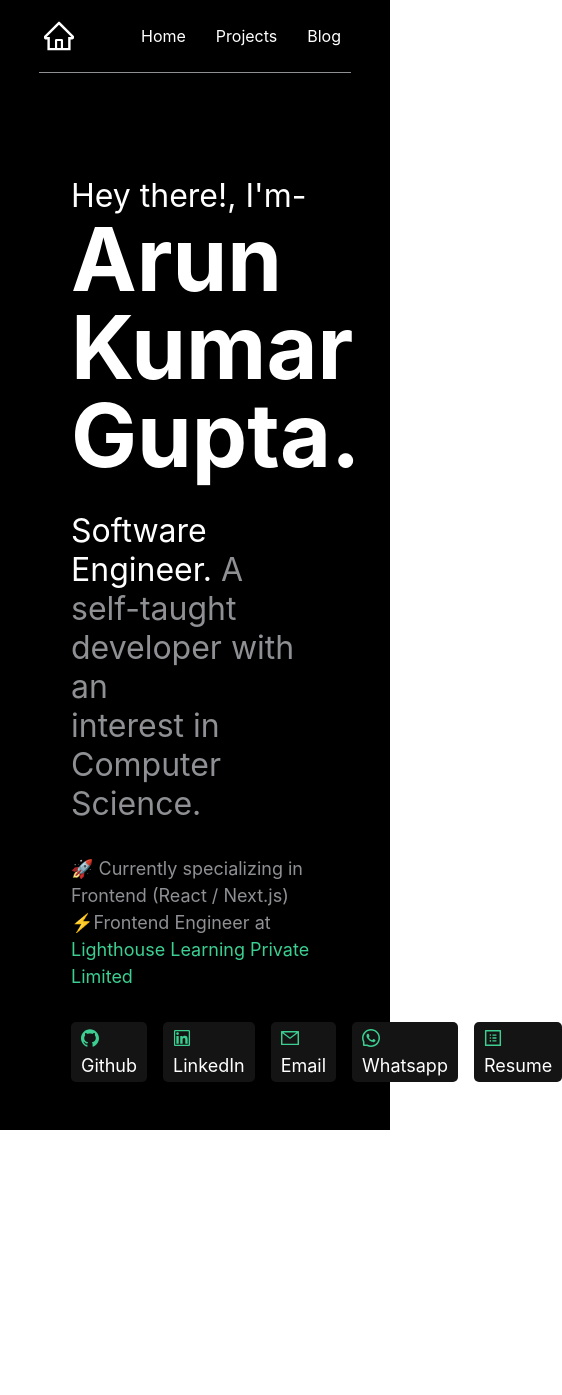
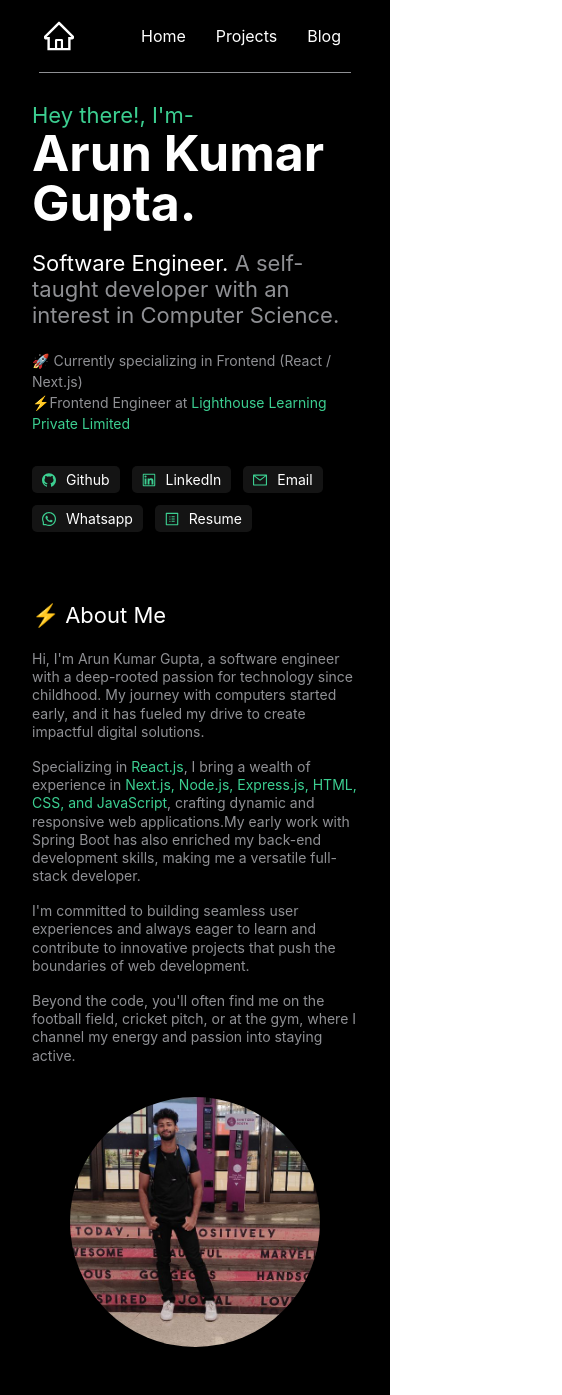
Before and after one commit to arungupta3810/My_Portfolio, a React (Create React App) app: page / in a window 390 px wide. Shown: the whole page, 562 px wide, since content can reach past the window. Before the commit the page ends 1130 px from the top, so only its background shows below. Built offline with nearby package versions, Linux system fonts and the light colour scheme.

Commit message:
created a proper layout, mobile responsive , about added

```diff
--- a/package.json
+++ b/package.json
@@ -7,6 +7,7 @@
         "@testing-library/jest-dom": "^5.17.0",
         "@testing-library/react": "^13.4.0",
         "@testing-library/user-event": "^13.5.0",
+        "antd": "^5.21.0",
         "react": "^18.3.1",
         "react-dom": "^18.3.1",
         "react-router-dom": "^6.26.2",
--- a/src/App.jsx
+++ b/src/App.jsx
@@ -3,20 +3,20 @@ import { BrowserRouter, Route, Routes } from 'react-router-dom';
 import { route } from './routing';
 import { themeDecider } from './Components/CommonHelper';
 import Header from './Components/Header';
+import Layout from './Layout';
 
 function App() {
   return (
     <div className={`App ${themeDecider()}`}>
-      <div className={`container ${themeDecider()}`}>
-      <Header />
         <BrowserRouter>
           <Routes>
+            <Route path="/" element={<Layout />} >
             {route?.map((route) =>
               <Route key={route?.id} element={route?.component} path={route?.path} />
             )}
+            </Route>
           </Routes>
         </BrowserRouter>
-      </div>
     </div>
   );
 }
--- a/src/App.scss
+++ b/src/App.scss
@@ -5,8 +5,11 @@
     --dark-theme-gray: #8F9094;
 
     --font-size-heading: 88px;
+    --font-size-heading-mob: 50px;
     --font-size-paragraph: 32px;
+    --font-size-paragraph-mob: 22px;
     --font-size-span: 18px;
+    --font-size-span-mob: 14px;
 }
 
 .dark {
@@ -15,9 +18,29 @@
 }
 
 .App {
-    width: 100%;
-    .container {
-        width: 80%;
-        margin: auto;
+    padding: 0 10rem;
+    @media screen and (max-width:767px) {
+    padding: 0 2rem;
     }
 }
+
+p{
+    font-size: var(--font-size-paragraph);
+    @media screen and (max-width:767px) {
+        font-size: var(--font-size-paragraph-mob);
+    }
+}
+
+span{
+    font-size: var(--font-size-span);
+    @media screen and (max-width:767px) {
+        font-size: var(--font-size-span-mob);
+    }
+}
+
+.ant-row,.ant-col{
+    padding-left: 0!important;
+    padding-right: 0!important;
+    margin-left: 0!important;
+    margin-right: 0!important;
+}
--- /dev/null
+++ b/src/Components/About/index.jsx
@@ -0,0 +1,26 @@
+import React from 'react'
+import './style.scss'
+import MyPic from '../../Assets/Images/pic.jpeg'
+import { Row, Col } from 'antd'
+
+const About = () => {
+  return (
+    <Row gutter={24} className='about'>
+      <Col md={14} xs={24} className="left">
+        <p>⚡ About Me</p>
+        <span>Hi, I'm Arun Kumar Gupta, a software engineer with a deep-rooted passion for technology since childhood. My journey with computers started early, and it has fueled my drive to create impactful digital solutions.</span><br /><br />
+        <span>Specializing in <span>React.js</span>, I bring a wealth of experience in <span> Next.js, Node.js, Express.js, HTML, CSS, and JavaScript</span>,
+          crafting dynamic and responsive web applications.My early work with Spring Boot has also enriched my back-end development skills,
+          making me a versatile full-stack developer.</span><br /><br />
+        <span>I'm committed to building seamless user experiences and always eager to learn and contribute to innovative projects that
+          push the boundaries of web development.</span><br /><br />
+        <span>Beyond the code, you'll often find me on the football field, cricket pitch, or at the gym, where I channel my energy and passion into staying active.</span>
+      </Col>
+      <Col md={10} xs={24} className="right">
+        <img src={MyPic} alt="my picture" />
+      </Col>
+    </Row>
+  )
+}
+
+export default About
--- /dev/null
+++ b/src/Components/About/style.scss
@@ -0,0 +1,27 @@
+.about{
+    padding: 3rem 0;
+    place-items: center;
+    .right{
+    display: flex;
+    justify-content: center;
+        img{
+        border-radius: 50%;
+        width: 350px;
+        height: 350px;
+        @media screen and  (max-width: 768px) {
+            margin-top: 2rem;
+            width: 250px;
+            height: 250px;
+        }
+        }
+    }
+    .left{
+        span{
+            line-height: 1.3;
+            color: var(--dark-theme-gray);
+            span{
+                color: var(--dark-theme-green);
+            }
+        }
+    }
+}
--- a/src/Components/Details/index.jsx
+++ b/src/Components/Details/index.jsx
@@ -5,6 +5,7 @@ import { themeDecider } from '../CommonHelper';
 import ResumeFile from '../../Assets/Resume/Arun_Kumar_Gupta.pdf'
 
 const Details = () => {
+
     const contactMedia = [
         {
             id: 1,
@@ -37,6 +38,7 @@ const Details = () => {
             icon: <ProfileOutlined />
         },
     ]
+
     return (
         <div className='details'>
             <p className={`heading ${themeDecider()}`}>Hey there!, I'm-</p>
@@ -48,7 +50,7 @@ const Details = () => {
             <span>⚡Frontend Engineer at <span onClick={()=>window.open("https://www.lighthouse-learning.com/")}>Lighthouse Learning Private Limited</span></span>
             <div className='contact-details'>
                 {contactMedia?.map((media) =>
-                    <a href={media?.url} target='_blank'><div className={`contact-media ${themeDecider()}`}>
+                    <a key={media?.id} href={media?.url} target='_blank'><div className={`contact-media ${themeDecider()}`}>
                         <span>{media?.icon}{' '}{media?.name}</span>
                     </div></a>)}
             </div>
--- a/src/Components/Details/style.scss
+++ b/src/Components/Details/style.scss
@@ -1,45 +1,53 @@
 .details {
-    padding: 9rem 2rem 3rem 2rem;
+    padding: 9rem 0 3rem 0;
+    @media screen and (max-width:767px) {
+        padding: 5rem 0 0 0;
+    }
 
     .heading {
-        font-size: var(--font-size-paragraph);
         margin-bottom: 0;
-
-        .dark {
-            color: var(--dark-theme-green);
-        }
+    }
+    .heading.dark {
+        color: var(--dark-theme-green);
     }
 
     h1 {
         line-height: 1;
         margin: 0 0 1rem 0;
         font-size: var(--font-size-heading);
+        @media screen and (max-width: 767px) {
+            font-size: var(--font-size-heading-mob);
+        }
     }
 
     span {
         line-height: 1.5;
-        font-size: var(--font-size-span);
         color: var(--dark-theme-gray);
-
         span {
             color: var(--dark-theme-green);
         }
     }
 
     p {
-        font-size: var(--font-size-paragraph);
-
         span {
             line-height: 1;
             color: var(--dark-theme-gray);
             font-size: var(--font-size-paragraph);
+            @media screen and (max-width:767px) {
+                font-size: var(--font-size-paragraph-mob);
+            }
         }
     }
 
     .contact-details {
+        @media screen and  (max-width:767px) {
+            gap: 0.75rem;
+        }
         display: flex;
         gap: 1rem;
         margin-top: 2rem;
+        width: 100%;
+        flex-wrap: wrap;
         a{
             text-decoration: none;
         .contact-media {
@@ -50,7 +58,8 @@
                 }
             span {
                 color: white;
-
+                gap: 10px;
+                display: flex;
                 svg {
                     fill: var(--dark-theme-green);
                 }
--- a/src/Components/Header/index.jsx
+++ b/src/Components/Header/index.jsx
@@ -7,12 +7,12 @@ const Header = () => {
 
     const getNavLink = () => {
         const links = [
-            { name: "Home", path: "/" },
-            { name: "Projects", path: "/projects" },
-            { name: "Blog", path: "/blog" },
+            { id: 1, name: "Home", path: "/" },
+            { id: 2, name: "Projects", path: "/projects" },
+            { id: 3, name: "Blog", path: "/blog" },
         ]
         return links?.map((link)=>
-            <div className="nav-link" onClick={()=>window.location.href=link?.path}>
+            <div key={link?.id} className="nav-link" onClick={()=>window.location.href=link?.path}>
                 {link?.name}
             </div>
         )
--- a/src/Components/Home/index.jsx
+++ b/src/Components/Home/index.jsx
@@ -1,10 +1,12 @@
 import React from 'react'
 import Details from '../Details'
+import About from '../About'
 
 const Home = () => {
   return (
     <>
       <Details />
+      <About />
     </>
   )
 }
--- /dev/null
+++ b/src/Layout/index.jsx
@@ -0,0 +1,17 @@
+import React from 'react'
+import Header from '../Components/Header'
+import { Outlet } from 'react-router-dom'
+
+const Layout = () => {
+  return (
+    <div>
+        <Header />
+        <main>
+            <Outlet />
+        </main>
+        {/* <Footer /> */}
+    </div>
+  )
+}
+
+export default Layout
```
Also changed, not shown: src/Assets/Images/pic.jpeg (added), 1 other file (tests, documents, lock files or other folders).
